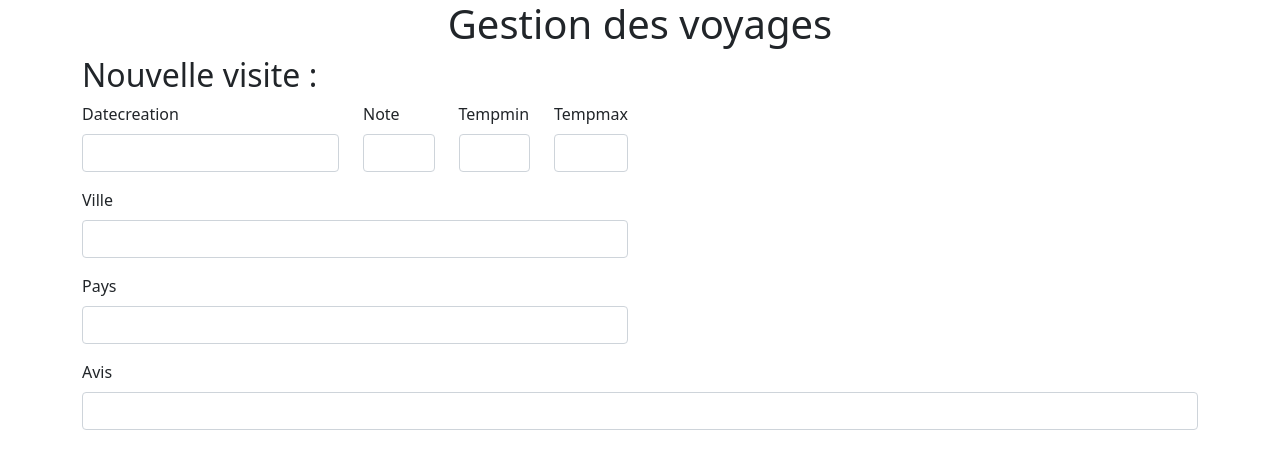
After one commit to SelimBu/mesvoyages, a Symfony app: template templates/admin/admin.voyage.ajout.html.twig in a window 1280 px wide. The commit adds this page. Shown: the top 469 px of the page. Run offline with Twig, Linux system fonts and the light colour scheme; the template is opened without the code that fills it, so the values that code supplies are empty; form fields are guessed from the names that the template uses; some libraries are stand-ins or nearby versions.

Commit message:
Phase 13 : ORM (ajout d'une visite).

```diff
--- /dev/null
+++ b/templates/_admin.voyage.form.html.twig
@@ -0,0 +1,30 @@
+{{ form_start(formvisite) }}
+    <div class="row">
+        <div class="col">
+            <div class="row">
+                <div class="col-auto">
+                    {{ form_row(formvisite.datecreation) }}
+                </div>
+                <div class="col">
+                    {{ form_row(formvisite.note) }}
+                </div>
+                <div class="col">
+                    {{ form_row(formvisite.tempmin) }}
+                </div>
+                <div class="col">
+                    {{ form_row(formvisite.tempmax) }}
+                </div>
+            </div>
+            {{ form_row(formvisite.ville) }}
+            {{ form_row(formvisite.pays) }}
+        </div>
+        <div class="col">
+            <!-- emplacement image -->
+        </div>
+    </div>
+    <div class="row">
+        <div class="col">
+            {{ form_row(formvisite.avis) }}
+        </div>
+    </div>
+{{ form_end(formvisite) }}
--- /dev/null
+++ b/templates/admin/admin.voyage.ajout.html.twig
@@ -0,0 +1,6 @@
+{% extends "baseadmin.html.twig" %}
+
+{% block body %}
+    <h2>Nouvelle visite :</h2>
+    {{ include ('_admin.voyage.form.html.twig') }}
+{% endblock %}
--- a/templates/admin/admin.voyages.html.twig
+++ b/templates/admin/admin.voyages.html.twig
@@ -2,6 +2,11 @@
 
 {% block body %}
 
+        <p class="text-end">
+        <a href="{{ path('admin.voyage.ajout') }}" class="btn btn-primary">
+            Ajouter une nouvelle visite
+        </a>
+    </p>
     <table class="table table-striped">
         <thead>
             <tr>
```
Also changed, not shown: src/Controller/admin/AdminVoyagesController.php (+18 -0 lines), src/Form/VisiteType.php (+6 -2 lines), templates/admin/admin.voyage.edit.html.twig (+1 -30 lines).
